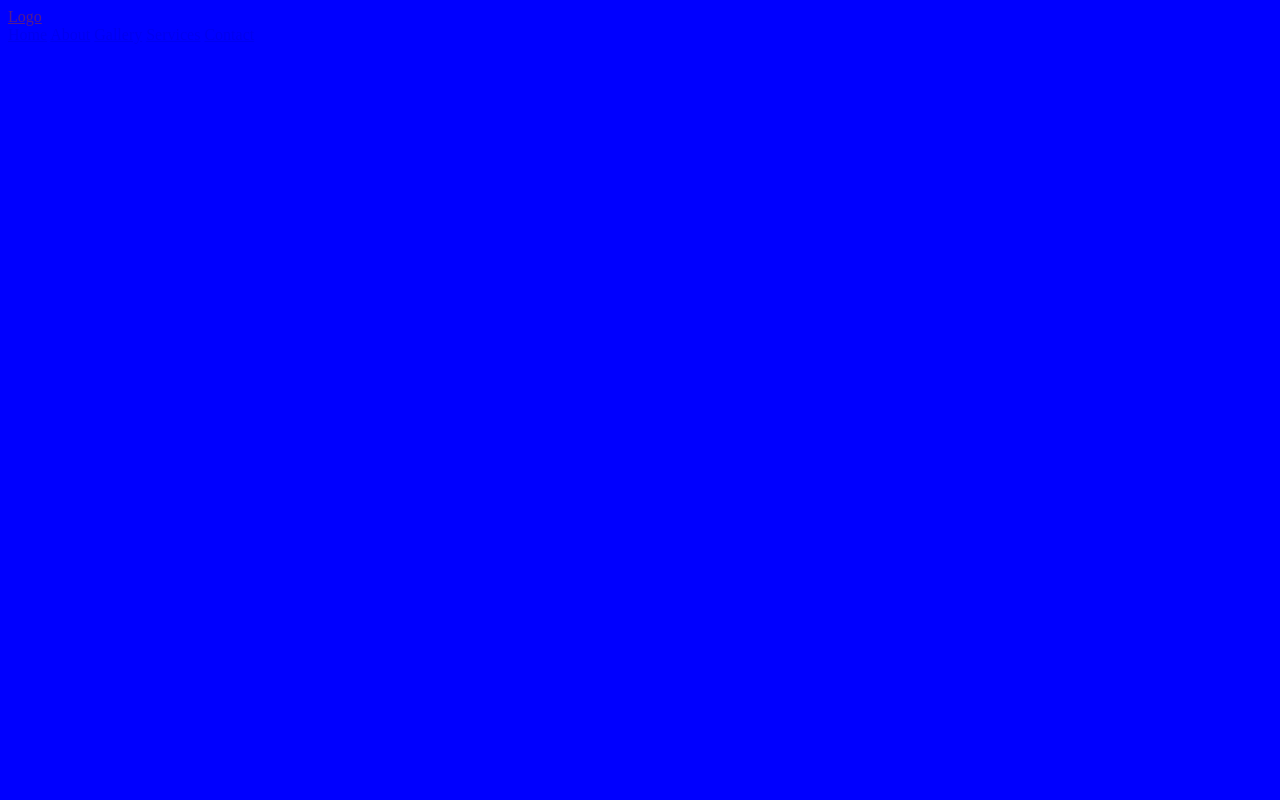
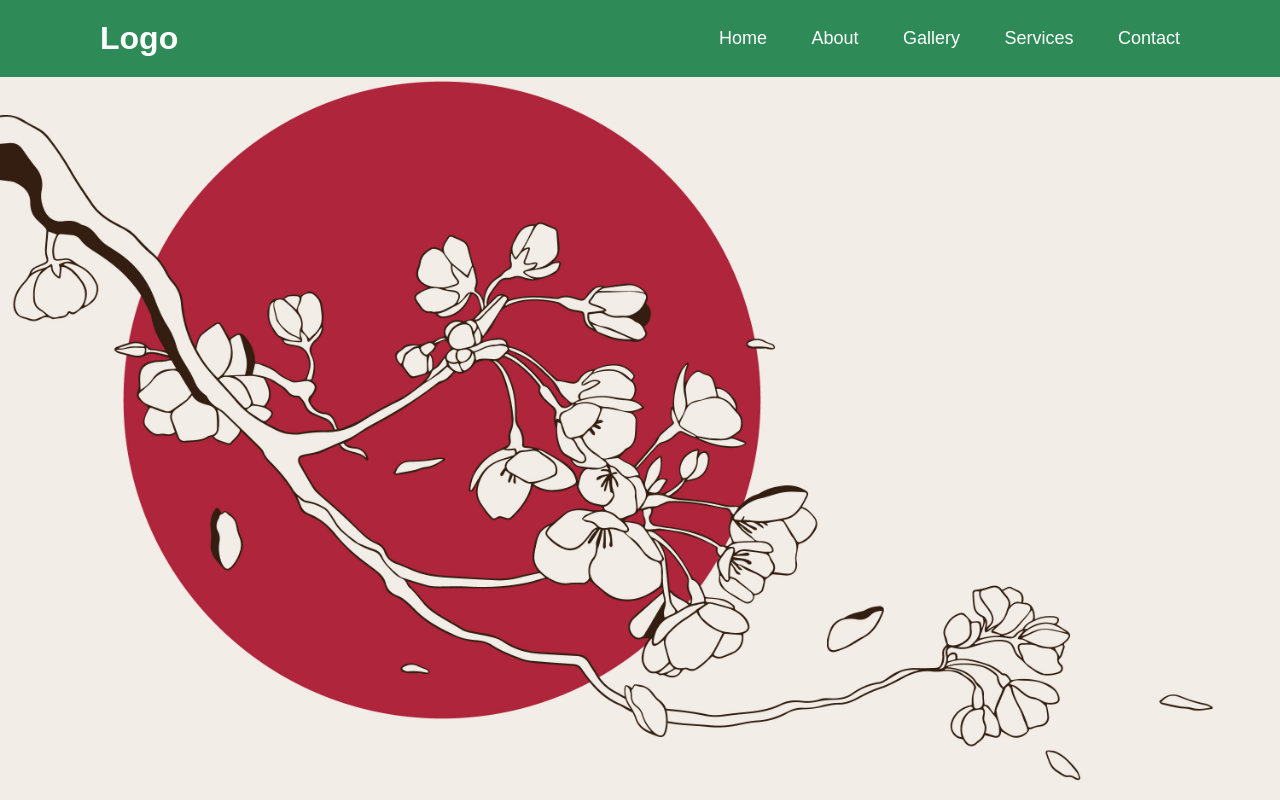
Before and after one commit to justin2268/simple-navbar, a plain HTML site: page index.html in a window 1280 px wide. Drawn offline with Linux system fonts and the light colour scheme.

Commit message:
completed navbar css functionality

```diff
--- a/styles.css
+++ b/styles.css
@@ -1,3 +1,56 @@
+* {
+  margin: 0;
+  padding: 0;
+  box-sizing: border-box;
+  font-family: sans-serif;
+}
+
 body {
-  background-color: blue;
+  min-height: 100vh;
+  background: url("7697201.jpg") no-repeat;
+  background-size: cover;
+  background-position: center;
 }
+
+.header {
+  position: fixed;
+  top: 0;
+  left: 0;
+  width: 100%;
+  padding: 20px 100px;
+  background: seagreen;
+  display: flex;
+  justify-content: space-between;
+  align-items: center;
+  z-index: 100;
+}
+
+.logo {
+  font-size: 32px;
+  color: #fff;
+  text-decoration: none;
+  font-weight: 700;
+}
+
+.navbar a {
+  position: relative;
+  font-size: 18px;
+  color: #fff;
+  font-weight: 500;
+  text-decoration: none;
+  margin-left: 40px;
+}
+
+.navbar a::before {
+  content: "";
+  position: absolute;
+  top: 100%;
+  left: 0;
+  width: 0;
+  height: 2px;
+  background: #fff;
+  transition: 0.3s;
+}
+.navbar a:hover::before {
+  width: 100%;
+}
```
Also changed, not shown: 7697201.jpg (added).
